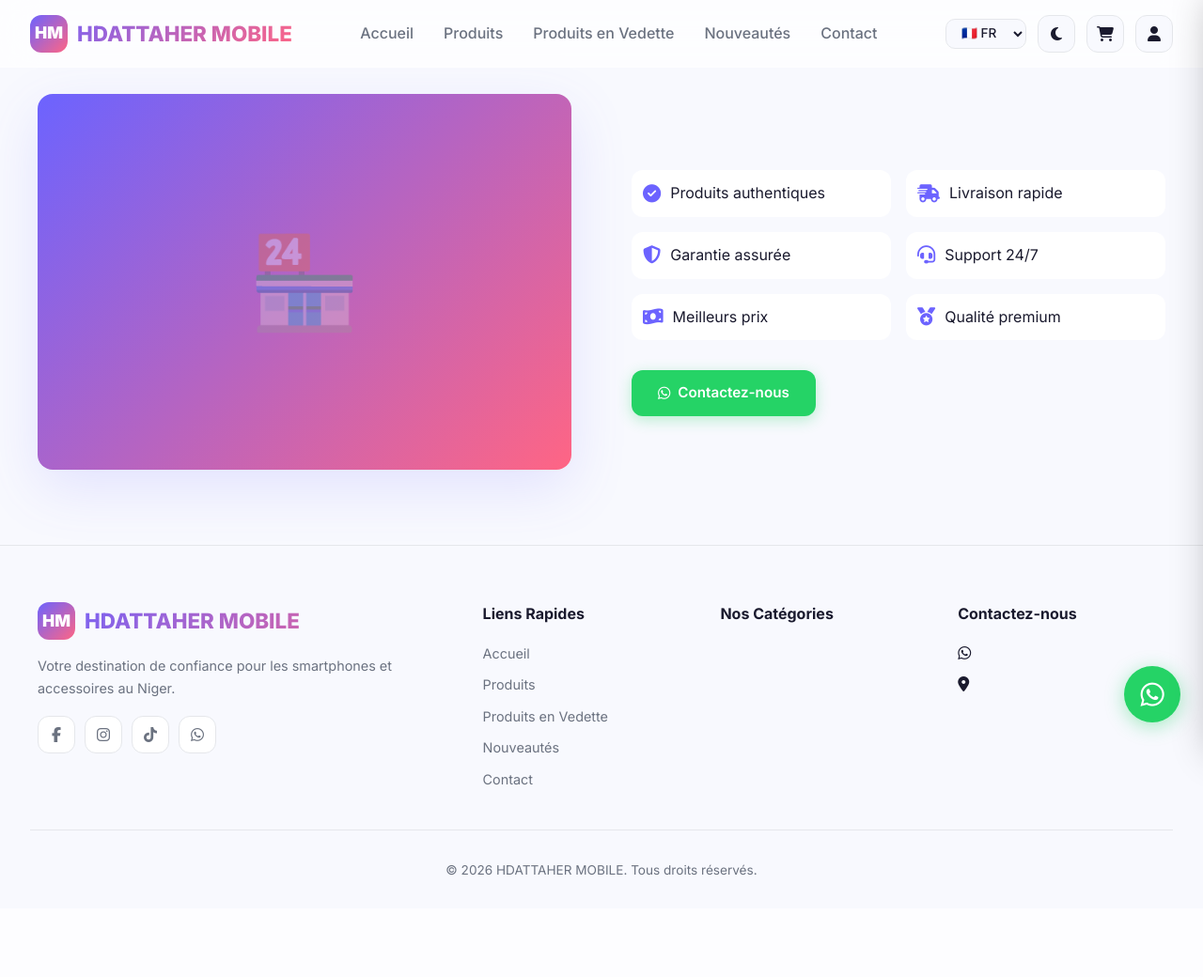
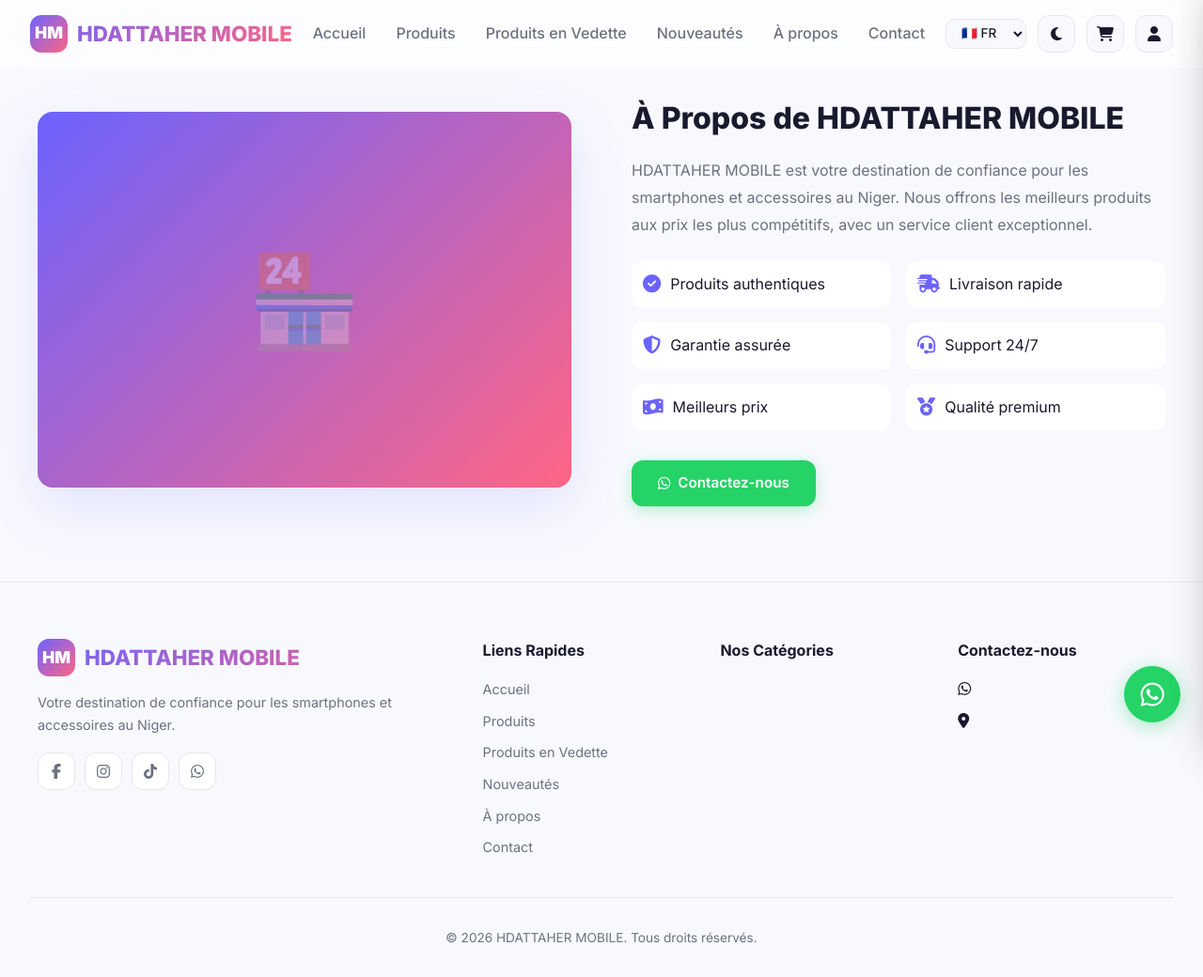
Before and after one commit to hdattaheralmansour6-cloud/hdattaher_mobile, a Python web app: template templates/public/about.html in a window 1280 px wide. Shown: the whole page at 94% size. Before the commit the page ends 932 px from the top, so only its background shows below. Run offline with Jinja, Linux system fonts and the light colour scheme; the template is opened without the code that fills it, so the values that code supplies are empty.

Commit message:
Add files via upload

```diff
--- a/templates/public/about.html
+++ b/templates/public/about.html
@@ -7,21 +7,29 @@
         <div class="about-grid">
             <div class="about-image animate-on-scroll">🏪</div>
             <div class="about-content animate-on-scroll">
-                <h2>{{ settings.get('about_title', 'À Propos de HDATTAHER MOBILE') }}</h2>
-                <p>{{ settings.get('about_text', '') }}</p>
+                <h2 data-i18n="about_page_title">À Propos de HDATTAHER MOBILE</h2>
+                <p data-i18n="about_page_text">HDATTAHER MOBILE est votre destination de confiance pour les smartphones
+                    et accessoires au Niger. Nous offrons les meilleurs produits aux prix les plus compétitifs, avec un
+                    service client exceptionnel.</p>
                 <div class="about-features">
-                    <div class="about-feature"><i class="fas fa-check-circle"></i> <span>Produits authentiques</span>
+                    <div class="about-feature"><i class="fas fa-check-circle"></i> <span
+                            data-i18n="feature_authentic">Produits authentiques</span>
                     </div>
-                    <div class="about-feature"><i class="fas fa-shipping-fast"></i> <span>Livraison rapide</span></div>
-                    <div class="about-feature"><i class="fas fa-shield-alt"></i> <span>Garantie assurée</span></div>
-                    <div class="about-feature"><i class="fas fa-headset"></i> <span>Support 24/7</span></div>
-                    <div class="about-feature"><i class="fas fa-money-bill-wave"></i> <span>Meilleurs prix</span></div>
-                    <div class="about-feature"><i class="fas fa-medal"></i> <span>Qualité premium</span></div>
+                    <div class="about-feature"><i class="fas fa-shipping-fast"></i> <span
+                            data-i18n="feature_delivery">Livraison rapide</span></div>
+                    <div class="about-feature"><i class="fas fa-shield-alt"></i> <span
+                            data-i18n="feature_warranty">Garantie assurée</span></div>
+                    <div class="about-feature"><i class="fas fa-headset"></i> <span
+                            data-i18n="feature_support">Support 24/7</span></div>
+                    <div class="about-feature"><i class="fas fa-money-bill-wave"></i> <span
+                            data-i18n="feature_prices">Meilleurs prix</span></div>
+                    <div class="about-feature"><i class="fas fa-medal"></i> <span
+                            data-i18n="feature_quality">Qualité premium</span></div>
                 </div>
                 <div style="margin-top:2rem;">
                     <a href="https://wa.me/{{ settings.get('whatsapp','22791720755') }}" target="_blank"
                         class="btn btn-whatsapp">
-                        <i class="fab fa-whatsapp"></i> Contactez-nous
+                        <i class="fab fa-whatsapp"></i> <span data-i18n="contact_us">Contactez-nous</span>
                     </a>
                 </div>
             </div>
--- a/templates/public/base.html
+++ b/templates/public/base.html
@@ -34,7 +34,7 @@
     <link rel="icon" type="image/png" sizes="16x16" href="{{ url_for('static', filename='favicon/favicon-16.png') }}">
     <link rel="apple-touch-icon" href="{{ url_for('static', filename='favicon/apple-touch-icon.png') }}">
     <link rel="stylesheet" href="https://cdnjs.cloudflare.com/ajax/libs/font-awesome/6.5.1/css/all.min.css">
-    <link rel="stylesheet" href="{{ url_for('static', filename='css/style.css') }}?v=1">
+    <link rel="stylesheet" href="{{ url_for('static', filename='css/style.css') }}?v=2">
     <!-- CSS dynamique depuis les paramètres admin -->
     <style>
         {
@@ -120,6 +120,7 @@
             <li><a href="{{ url_for('products') }}" data-i18n="products">Produits</a></li>
             <li><a href="{{ url_for('featured_products') }}" data-i18n="featured_products">En Vedette</a></li>
             <li><a href="{{ url_for('new_arrivals') }}" data-i18n="new_arrivals">Nouveautés</a></li>
+            <li><a href="{{ url_for('about') }}" data-i18n="about">À propos</a></li>
             <li><a href="{{ url_for('contact') }}" data-i18n="contact">Contact</a></li>
         </ul>
 
@@ -203,6 +204,11 @@
             <a href="{{ url_for('new_arrivals') }}" class="mobile-menu-link">
                 <div class="mobile-link-icon"><i class="fas fa-bolt"></i></div>
                 <span data-i18n="new_arrivals">Nouvelles Arrivages</span>
+                <i class="fas fa-chevron-right mobile-link-arrow"></i>
+            </a>
+            <a href="{{ url_for('about') }}" class="mobile-menu-link">
+                <div class="mobile-link-icon"><i class="fas fa-store"></i></div>
+                <span data-i18n="about">À propos</span>
                 <i class="fas fa-chevron-right mobile-link-arrow"></i>
             </a>
             <a href="{{ url_for('contact') }}" class="mobile-menu-link">
@@ -305,6 +311,7 @@
                     <li><a href="{{ url_for('products') }}" data-i18n="products">Produits</a></li>
                     <li><a href="{{ url_for('featured_products') }}" data-i18n="featured_products">En Vedette</a></li>
                     <li><a href="{{ url_for('new_arrivals') }}" data-i18n="new_arrivals">Nouveautés</a></li>
+                    <li><a href="{{ url_for('about') }}" data-i18n="about">À propos</a></li>
                     <li><a href="{{ url_for('contact') }}" data-i18n="contact">Contact</a></li>
                 </ul>
             </div>
@@ -339,7 +346,7 @@
         <i class="fab fa-whatsapp"></i>
     </a>
 
-    <script src="{{ url_for('static', filename='js/main.js') }}"></script>
+    <script src="{{ url_for('static', filename='js/main.js') }}?v=2"></script>
     <script>
         // ============ Mobile Menu ============
         function toggleMobileMenu() {
--- a/templates/public/index.html
+++ b/templates/public/index.html
@@ -8,7 +8,6 @@
 <section class="banner-carousel" id="bannerCarousel">
     <div class="banner-track" id="bannerTrack">
         {% for b in banners %}
-        {% set slide %}
         <div class="banner-slide">
             <img src="{{ b.image }}" alt="{{ b.title or '' }}" loading="{{ 'eager' if loop.index0 == 0 else 'lazy' }}">
             {% if b.title or b.subtitle %}
@@ -18,8 +17,6 @@
             </div>
             {% endif %}
         </div>
-        {% endset %}
-        {% if b.link_url %}<a href="{{ b.link_url }}">{{ slide }}</a>{% else %}{{ slide }}{% endif %}
         {% endfor %}
     </div>
 
```
Also changed, not shown: templates/public/contact.html (+11 -11 lines).
